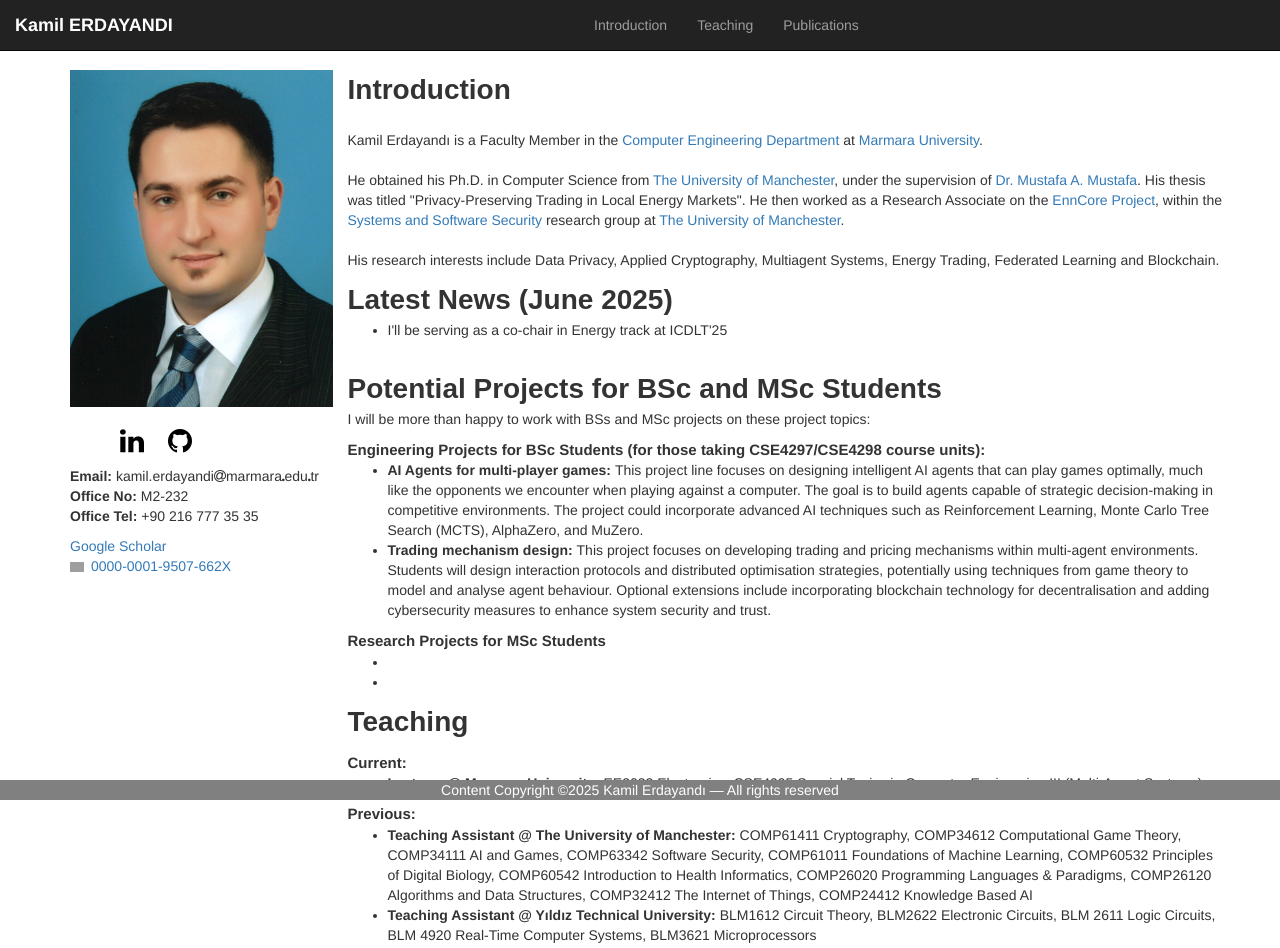
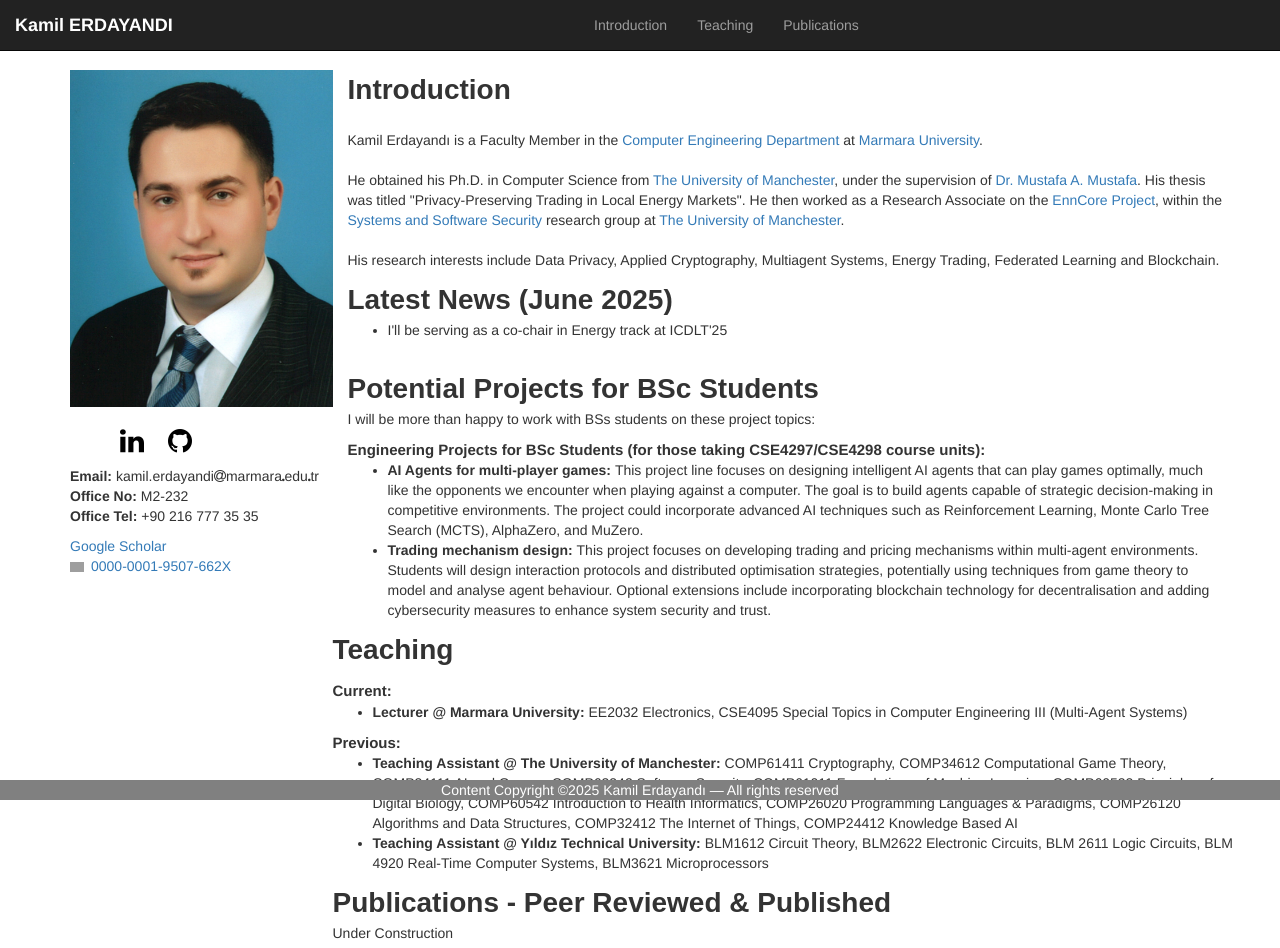
Before and after one commit to tea-chai/tea-chai.github.io, a plain HTML site: page index.html in a window 1280 px wide. Shown: the top 948 px of the page. Drawn offline with nearby package versions, Linux system fonts and the light colour scheme; grey boxes are pictures that could not be loaded.

Commit message:
Update index.html

```diff
--- a/index.html
+++ b/index.html
@@ -204,8 +204,8 @@
 
       <!-- ---------- CSE4198/CSE4298 ---------- -->
       <div class="row" id="eng_project">
-          <div style="font-family: Arial, Helvetica, sans-serif; font-size: 28px;"><b>Potential Projects for BSc and MSc Students </b></div>
-          <p>I will be more than happy to work with BSs and MSc projects on these project topics:</p>
+          <div style="font-family: Arial, Helvetica, sans-serif; font-size: 28px;"><b>Potential Projects for BSc Students </b></div>
+          <p>I will be more than happy to work with BSs students on these project topics:</p>
           <div style="margin-top: 10px;">
             <div style="font-size: 15px; font-weight: bold;">Engineering Projects for BSc Students (for those taking CSE4297/CSE4298 course units):</div>
             <ul>
@@ -214,14 +214,7 @@
             </ul>
           </div>
 
-          <div style="margin-top: 10px;">
-            <div style="font-size: 15px; font-weight: bold;">Research Projects for MSc Students</div>
-            <ul>
-                <li><b></b></li>
-                <li><b></b></li>
-            </ul>
-          </div>
-        </div>
+
       <!-- ---------- TEACHING ---------- -->
       <div class="row" id="teaching">
           <div style="font-family: Arial, Helvetica, sans-serif; font-size: 28px;"><b>Teaching</b></div>
```
